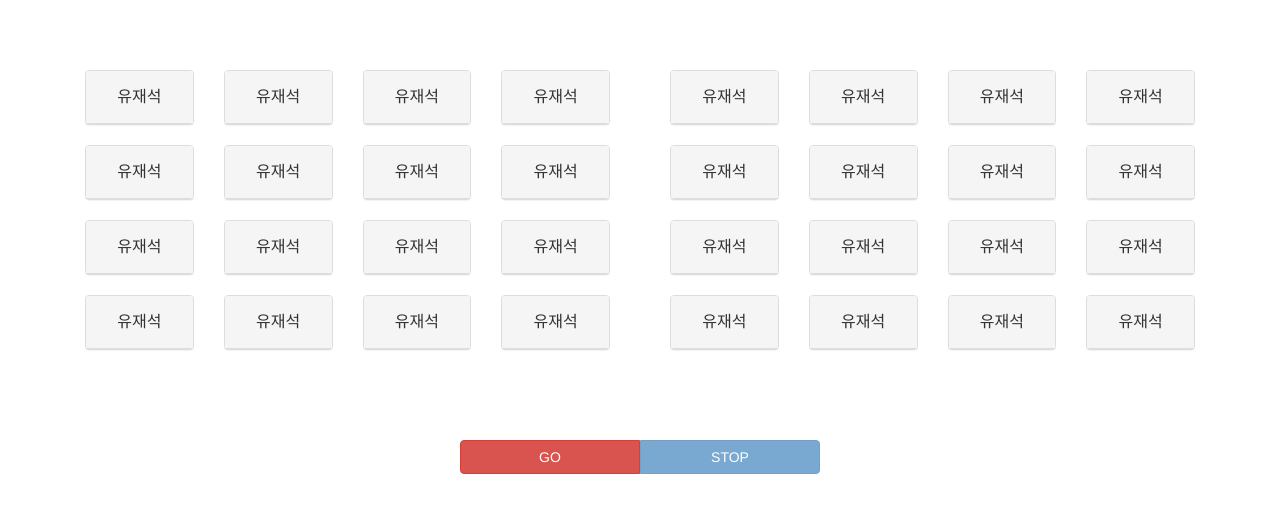
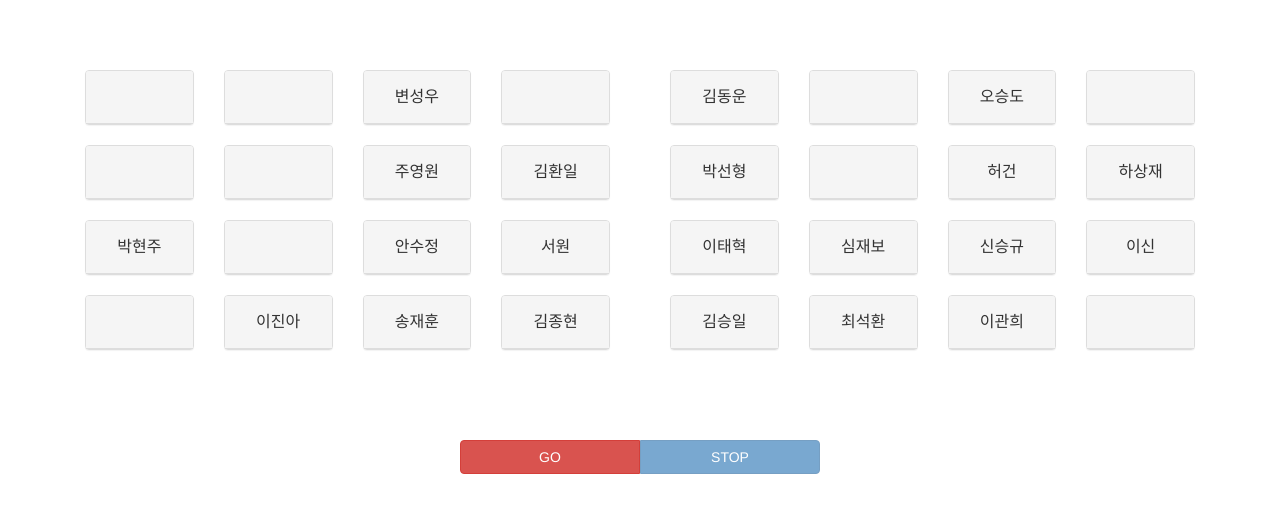
Before and after one commit to sebaek/web20180418, a plain HTML site: page randompick.html in a window 1280 px wide. Drawn offline with nearby package versions, Linux system fonts and the light colour scheme.

Commit message:
randompick with name

```diff
--- a/randompick.html
+++ b/randompick.html
@@ -24,7 +24,7 @@
     <script>
         $(function () {
             var myIntervalFunction = function(b) {
-                    var randomNumber = Math.floor(Math.random() * 32) + 1;
+                    var randomNumber = Math.floor(Math.random() * 21) + 1;
                     // console.log(randomNumber);
                     var $panel = $("#panel" + randomNumber).removeClass("panel-default").addClass("panel-primary");
 
@@ -60,45 +60,91 @@
         <div class="row">
             <div class="col-xs-6">
                 <div class="col-xs-3">
-                    <div class="panel panel-default" id="panel1">
-                        <div class="panel-heading text-center">유재석</div>
+                    <div class="panel panel-default" id="">
+                        <div class="panel-heading text-center">&nbsp;&nbsp;&nbsp;&nbsp;&nbsp;&nbsp;</div>
                     </div>
                 </div>
                 <div class="col-xs-3">
-                    <div class="panel panel-default" id="panel2">
-                        <div class="panel-heading text-center">유재석</div>
+                    <div class="panel panel-default" id="">
+                        <div class="panel-heading text-center">&nbsp;&nbsp;&nbsp;&nbsp;&nbsp;&nbsp;</div>
                     </div>
                 </div>
                 <div class="col-xs-3">
-                    <div class="panel panel-default" id="panel3">
-                        <div class="panel-heading text-center">유재석</div>
+                    <div class="panel panel-default" id="panel1">
+                        <div class="panel-heading text-center">변성우</div>
                     </div>
                 </div>
                 <div class="col-xs-3">
-                    <div class="panel panel-default" id="panel4">
-                        <div class="panel-heading text-center">유재석</div>
+                    <div class="panel panel-default" id="">
+                        <div class="panel-heading text-center">&nbsp;&nbsp;&nbsp;&nbsp;&nbsp;&nbsp;</div>
                     </div>
                 </div>
             </div>
             <div class="col-xs-6">
                 <div class="col-xs-3">
-                    <div class="panel panel-default" id="panel5">
-                        <div class="panel-heading text-center">유재석</div>
+                    <div class="panel panel-default" id="panel2">
+                        <div class="panel-heading text-center">김동운</div>
                     </div>
                 </div>
                 <div class="col-xs-3">
+                    <div class="panel panel-default" id="">
+                        <div class="panel-heading text-center">&nbsp;&nbsp;&nbsp;&nbsp;&nbsp;&nbsp;</div>
+                    </div>
+                </div>
+                <div class="col-xs-3">
+                    <div class="panel panel-default" id="panel3">
+                        <div class="panel-heading text-center">오승도</div>
+                    </div>
+                </div>
+                <div class="col-xs-3">
+                    <div class="panel panel-default" id="">
+                        <div class="panel-heading text-center">&nbsp;&nbsp;&nbsp;&nbsp;&nbsp;&nbsp;</div>
+                    </div>
+                </div>
+            </div>
+        </div>
+        <div class="row">
+            <div class="col-xs-6">
+                <div class="col-xs-3">
+                    <div class="panel panel-default" id="">
+                        <div class="panel-heading text-center">&nbsp;&nbsp;&nbsp;&nbsp;&nbsp;&nbsp;</div>
+                    </div>
+                </div>
+                <div class="col-xs-3">
+                    <div class="panel panel-default" id="">
+                        <div class="panel-heading text-center">&nbsp;&nbsp;&nbsp;&nbsp;&nbsp;&nbsp;</div>
+                    </div>
+                </div>
+                <div class="col-xs-3">
+                    <div class="panel panel-default" id="panel4">
+                        <div class="panel-heading text-center">주영원</div>
+                    </div>
+                </div>
+                <div class="col-xs-3">
+                    <div class="panel panel-default" id="panel5">
+                        <div class="panel-heading text-center">김환일</div>
+                    </div>
+                </div>
+            </div>
+            <div class="col-xs-6">
+                <div class="col-xs-3">
                     <div class="panel panel-default" id="panel6">
-                        <div class="panel-heading text-center">유재석</div>
+                        <div class="panel-heading text-center">박선형</div>
+                    </div>
+                </div>
+                <div class="col-xs-3">
+                    <div class="panel panel-default" id="">
+                        <div class="panel-heading text-center">&nbsp;&nbsp;&nbsp;&nbsp;&nbsp;&nbsp;</div>
                     </div>
                 </div>
                 <div class="col-xs-3">
                     <div class="panel panel-default" id="panel7">
-                        <div class="panel-heading text-center">유재석</div>
+                        <div class="panel-heading text-center">허건</div>
                     </div>
                 </div>
                 <div class="col-xs-3">
                     <div class="panel panel-default" id="panel8">
-                        <div class="panel-heading text-center">유재석</div>
+                        <div class="panel-heading text-center">하상재</div>
                     </div>
                 </div>
             </div>
@@ -107,44 +153,44 @@
             <div class="col-xs-6">
                 <div class="col-xs-3">
                     <div class="panel panel-default" id="panel9">
-                        <div class="panel-heading text-center">유재석</div>
+                        <div class="panel-heading text-center">박현주</div>
+                    </div>
+                </div>
+                <div class="col-xs-3">
+                    <div class="panel panel-default" id="">
+                        <div class="panel-heading text-center">&nbsp;&nbsp;&nbsp;&nbsp;&nbsp;&nbsp;</div>
                     </div>
                 </div>
                 <div class="col-xs-3">
                     <div class="panel panel-default" id="panel10">
-                        <div class="panel-heading text-center">유재석</div>
+                        <div class="panel-heading text-center">안수정</div>
                     </div>
                 </div>
                 <div class="col-xs-3">
                     <div class="panel panel-default" id="panel11">
-                        <div class="panel-heading text-center">유재석</div>
-                    </div>
-                </div>
-                <div class="col-xs-3">
-                    <div class="panel panel-default" id="panel12">
-                        <div class="panel-heading text-center">유재석</div>
+                        <div class="panel-heading text-center">서원</div>
                     </div>
                 </div>
             </div>
             <div class="col-xs-6">
                 <div class="col-xs-3">
+                    <div class="panel panel-default" id="panel12">
+                        <div class="panel-heading text-center">이태혁</div>
+                    </div>
+                </div>
+                <div class="col-xs-3">
                     <div class="panel panel-default" id="panel13">
-                        <div class="panel-heading text-center">유재석</div>
+                        <div class="panel-heading text-center">심재보</div>
                     </div>
                 </div>
                 <div class="col-xs-3">
                     <div class="panel panel-default" id="panel14">
-                        <div class="panel-heading text-center">유재석</div>
+                        <div class="panel-heading text-center">신승규</div>
                     </div>
                 </div>
                 <div class="col-xs-3">
                     <div class="panel panel-default" id="panel15">
-                        <div class="panel-heading text-center">유재석</div>
-                    </div>
-                </div>
-                <div class="col-xs-3">
-                    <div class="panel panel-default" id="panel16">
-                        <div class="panel-heading text-center">유재석</div>
+                        <div class="panel-heading text-center">이신</div>
                     </div>
                 </div>
             </div>
@@ -152,91 +198,45 @@
         <div class="row">
             <div class="col-xs-6">
                 <div class="col-xs-3">
+                    <div class="panel panel-default" id="">
+                        <div class="panel-heading text-center">&nbsp;&nbsp;&nbsp;&nbsp;&nbsp;&nbsp;</div>
+                    </div>
+                </div>
+                <div class="col-xs-3">
+                    <div class="panel panel-default" id="panel16">
+                        <div class="panel-heading text-center">이진아</div>
+                    </div>
+                </div>
+                <div class="col-xs-3">
                     <div class="panel panel-default" id="panel17">
-                        <div class="panel-heading text-center">유재석</div>
+                        <div class="panel-heading text-center">송재훈</div>
                     </div>
                 </div>
                 <div class="col-xs-3">
                     <div class="panel panel-default" id="panel18">
-                        <div class="panel-heading text-center">유재석</div>
-                    </div>
-                </div>
-                <div class="col-xs-3">
-                    <div class="panel panel-default" id="panel19">
-                        <div class="panel-heading text-center">유재석</div>
-                    </div>
-                </div>
-                <div class="col-xs-3">
-                    <div class="panel panel-default" id="panel20">
-                        <div class="panel-heading text-center">유재석</div>
+                        <div class="panel-heading text-center">김종현</div>
                     </div>
                 </div>
             </div>
             <div class="col-xs-6">
                 <div class="col-xs-3">
-                    <div class="panel panel-default" id="panel21">
-                        <div class="panel-heading text-center">유재석</div>
+                    <div class="panel panel-default" id="panel19">
+                        <div class="panel-heading text-center">김승일</div>
                     </div>
                 </div>
                 <div class="col-xs-3">
-                    <div class="panel panel-default" id="panel22">
-                        <div class="panel-heading text-center">유재석</div>
+                    <div class="panel panel-default" id="panel20">
+                        <div class="panel-heading text-center">최석환</div>
                     </div>
                 </div>
                 <div class="col-xs-3">
-                    <div class="panel panel-default" id="panel23">
-                        <div class="panel-heading text-center">유재석</div>
+                    <div class="panel panel-default" id="panel21">
+                        <div class="panel-heading text-center">이관희</div>
                     </div>
                 </div>
                 <div class="col-xs-3">
-                    <div class="panel panel-default" id="panel24">
-                        <div class="panel-heading text-center">유재석</div>
-                    </div>
-                </div>
-            </div>
-        </div>
-        <div class="row">
-            <div class="col-xs-6">
-                <div class="col-xs-3">
-                    <div class="panel panel-default" id="panel25">
-                        <div class="panel-heading text-center">유재석</div>
-                    </div>
-                </div>
-                <div class="col-xs-3">
-                    <div class="panel panel-default" id="panel26">
-                        <div class="panel-heading text-center">유재석</div>
-                    </div>
-                </div>
-                <div class="col-xs-3">
-                    <div class="panel panel-default" id="panel27">
-                        <div class="panel-heading text-center">유재석</div>
-                    </div>
-                </div>
-                <div class="col-xs-3">
-                    <div class="panel panel-default" id="panel28">
-                        <div class="panel-heading text-center">유재석</div>
-                    </div>
-                </div>
-            </div>
-            <div class="col-xs-6">
-                <div class="col-xs-3">
-                    <div class="panel panel-default" id="panel29">
-                        <div class="panel-heading text-center">유재석</div>
-                    </div>
-                </div>
-                <div class="col-xs-3">
-                    <div class="panel panel-default" id="panel30">
-                        <div class="panel-heading text-center">유재석</div>
-                    </div>
-                </div>
-                <div class="col-xs-3">
-                    <div class="panel panel-default" id="panel31">
-                        <div class="panel-heading text-center">유재석</div>
-                    </div>
-                </div>
-                <div class="col-xs-3">
-                    <div class="panel panel-default" id="panel32">
-                        <div class="panel-heading text-center">유재석</div>
+                    <div class="panel panel-default" id="">
+                        <div class="panel-heading text-center">&nbsp;&nbsp;&nbsp;&nbsp;&nbsp;&nbsp;</div>
                     </div>
                 </div>
             </div>
```
